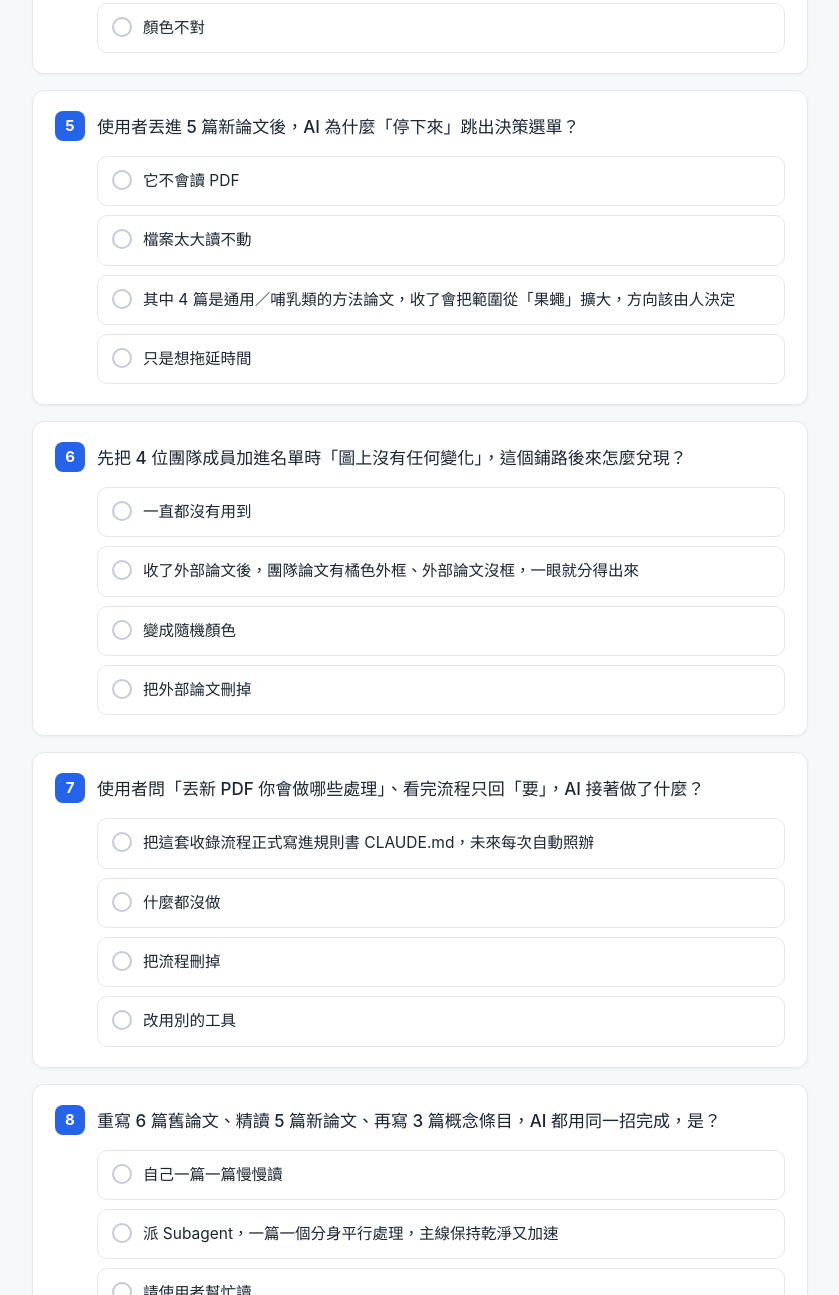
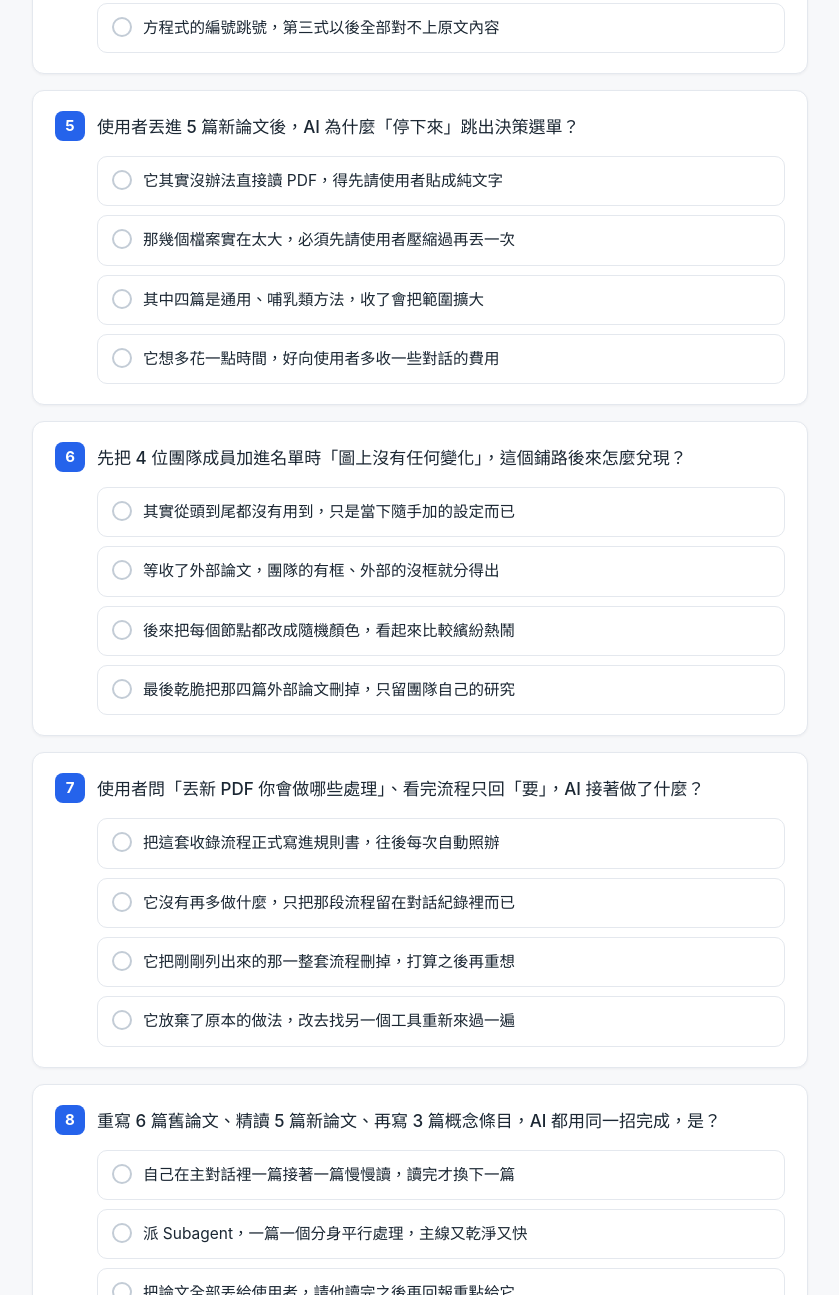
Before and after one commit to ctshih/bsc-agentic-ai-tutorial, a plain HTML site: page ep02-grow-knowledge-base/quiz.html in a window 1280 px wide. Shown: the part 1505-2800 px from the top of the page, without its empty margins (220-1059 px from the left). Drawn offline with Linux system fonts and the light colour scheme.

Commit message:
Rebalance EP02 quiz option lengths so length no longer reveals the answer
Distractors rewritten to be as specific/long as the correct option;
correct-answer length rank is now mixed (longest 3, 2nd 2, 3rd 2, shortest 3)
instead of always being the longest.

Co-Authored-By: Claude Opus 4.8 <noreply@anthropic.com>

```diff
--- a/ep02-grow-knowledge-base/quiz.html
+++ b/ep02-grow-knowledge-base/quiz.html
@@ -111,43 +111,43 @@ const SCRIPT_URL = '';
 
 const QUIZ = [
   {q:"EP02 跟 EP01 最大的不同是什麼？",
-   options:["EP01 從零建立雛形，EP02 是反覆迭代、把它養大養好","EP02 完全重做、丟掉 EP01 的成果","EP02 改用別的程式語言重寫","兩集內容其實完全一樣"],
+   options:["EP01 從零做出雛形，EP02 則反覆迭代把它養大養好","EP02 把 EP01 的成果整個砍掉，換另一個全新主題從頭做","EP02 只是換了配色和排版，內容其實跟 EP01 差不多","EP02 改用另一種程式語言，把整個知識庫從頭重寫"],
    answer:0, explain:"真實研究幾乎不會一次到位；EP02 教的就是「怎麼把已經做好的東西越改越好」。"},
 
   {q:"使用者要 AI 把每篇論文寫出「科普版／學術版」時，連用三個驚嘆號強調的關鍵要求是？",
-   options:["字數一定要剛好兩千字","一定要用英文寫","要回頭把原始論文「再仔細讀一次」，不能拿現有文字隨便擴寫","越快越好，不必管正確性"],
+   options:["字數一定要壓在剛好兩千字，多一字少一字都不行","三個版本全都要改用英文書寫，方便國外讀者一起閱讀","要回頭把原始論文再仔細讀過一遍，不可拿現有文字硬擴寫","速度越快越好，正確與否之後再請使用者慢慢校對"],
    answer:2, explain:"只叫 AI「擴寫」會用既有文字膨脹、沒有新資訊；要它回原文再讀，才挖得出真正的方法細節與正確數字。"},
 
   {q:"使用者說「段落間距要加大」，AI 第一次改完卻沒生效，真正的原因是？",
-   options:["瀏覽器壞了","它寫的樣式「優先序」太低、被一條更強的舊規則蓋掉，段落其實一直是零間距","使用者忘了存檔","字太多放不下"],
+   options:["瀏覽器當下出了點狀況，重新整理一下就會恢復正常","它寫的新樣式優先序太低，被更強的舊規則蓋掉了","使用者忘了存檔，畫面上看到的其實還是舊的版本","段落文字太多，間距加大之後就被擠出畫面看不到"],
    answer:1, explain:"AI 跟人一樣會犯錯——靠「驗證」（實際打開來量）才發現根本沒生效。「說完成」不等於「真的對」。"},
 
   {q:"把方程式改成 LaTeX 渲染時，AI 額外揪出的隱藏 bug 是？",
-   options:["圖片載不出來","不等式的「裸」小於、大於符號會被瀏覽器當成 HTML 標籤、把後面內容吃掉","字型太小","顏色不對"],
+   options:["有幾張示意圖的路徑寫錯了，導致整頁圖片都載不出來","不等式的裸小於、大於符號，會被瀏覽器當成標籤吃掉內容","數學符號的字型設得太小，在手機螢幕上幾乎看不清","方程式的編號跳號，第三式以後全部對不上原文內容"],
    answer:1, explain:"內文的小於、大於要逸出成安全寫法；這個 bug 連上一集就寫好的舊頁面也一起修到了。"},
 
   {q:"使用者丟進 5 篇新論文後，AI 為什麼「停下來」跳出決策選單？",
-   options:["它不會讀 PDF","檔案太大讀不動","其中 4 篇是通用／哺乳類的方法論文，收了會把範圍從「果蠅」擴大，方向該由人決定","只是想拖延時間"],
+   options:["它其實沒辦法直接讀 PDF，得先請使用者貼成純文字","那幾個檔案實在太大，必須先請使用者壓縮過再丟一次","其中四篇是通用、哺乳類方法，收了會把範圍擴大","它想多花一點時間，好向使用者多收一些對話的費用"],
    answer:2, explain:"要不要擴大知識庫的範圍，是方向問題、是「你的事」——AI 攤開選項讓你決定，而不是自作主張。"},
 
   {q:"先把 4 位團隊成員加進名單時「圖上沒有任何變化」，這個鋪路後來怎麼兌現？",
-   options:["一直都沒有用到","收了外部論文後，團隊論文有橘色外框、外部論文沒框，一眼就分得出來","變成隨機顏色","把外部論文刪掉"],
+   options:["其實從頭到尾都沒有用到，只是當下隨手加的設定而已","等收了外部論文，團隊的有框、外部的沒框就分得出","後來把每個節點都改成隨機顏色，看起來比較繽紛熱鬧","最後乾脆把那四篇外部論文刪掉，只留團隊自己的研究"],
    answer:1, explain:"有些設定是為了未來——等收錄了外部論文，「加框」才看得出團隊內外的差異。"},
 
   {q:"使用者問「丟新 PDF 你會做哪些處理」、看完流程只回「要」，AI 接著做了什麼？",
-   options:["把這套收錄流程正式寫進規則書 CLAUDE.md，未來每次自動照辦","什麼都沒做","把流程刪掉","改用別的工具"],
+   options:["把這套收錄流程正式寫進規則書，往後每次自動照辦","它沒有再多做什麼，只把那段流程留在對話紀錄裡而已","它把剛剛列出來的那一整套流程刪掉，打算之後再重想","它放棄了原本的做法，改去找另一個工具重新來過一遍"],
    answer:0, explain:"「規則書跟著一起更新」——把確認過的好流程固定下來，知識庫長大才不會走樣。"},
 
   {q:"重寫 6 篇舊論文、精讀 5 篇新論文、再寫 3 篇概念條目，AI 都用同一招完成，是？",
-   options:["自己一篇一篇慢慢讀","派 Subagent，一篇一個分身平行處理，主線保持乾淨又加速","請使用者幫忙讀","直接跳過不讀"],
+   options:["自己在主對話裡一篇接著一篇慢慢讀，讀完才換下一篇","派 Subagent，一篇一個分身平行處理，主線又乾淨又快","把論文全部丟給使用者，請他讀完之後再回報重點給它","只看標題和摘要就直接動筆，完整內文其實都跳過不讀"],
    answer:1, explain:"會塞爆對話的研究與精讀，交給分身平行做，是整個專案反覆用到的關鍵手法。"},
 
   {q:"關鍵字越來越多（共 31 個）之後，使用者要求怎麼處理？",
-   options:["刪掉一半","全部改成同一個顏色","把它們分成幾類，在網路圖上用不同（飽和、不過淺）的顏色標記、並加圖例","乾脆不要顯示關鍵字"],
+   options:["挑出其中最不常用的一半直接刪掉，讓畫面看起來清爽","把所有節點都改成同一個顏色，看起來比較整齊又統一","把它們分成幾類，在網路圖上用不同顏色標記加圖例","乾脆把整個關鍵字網路頁拿掉，只留論文之間的連結"],
    answer:2, explain:"分類上色是「給人看的鷹架」；相關的關鍵字本來就會聚成一團，上色後更一目了然。"},
 
   {q:"如果只用一句話總結 EP02 的精神，最貼切的是？",
-   options:["第一次就要做到完美，否則就整個重來","把所有決定都丟給 AI、自己不用判斷","越少跟 AI 互動越好","迭代是常態；「再讀」勝過「擴寫」、「驗證」勝過「相信」，方向你決定、後勤交給它"],
+   options:["第一次就要一步到位、做到完美，做不好就把它整個打掉重練","把所有的判斷和決定全都丟給 AI，自己完全不必去過問","盡量少跟 AI 互動，凡是能自己手動做的就絕不靠它做","迭代是常態；再讀勝過擴寫、驗證勝過相信，方向你來定"],
    answer:3, explain:"把東西「養大養好」比從零做出來更需要你的判斷——你出題、決策、糾錯，AI 包辦其餘的一切。"},
 ];
 
```
